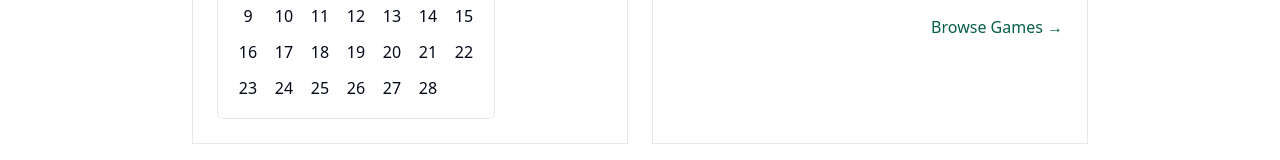
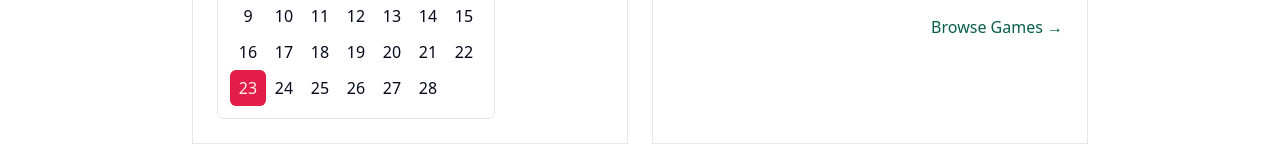
Before and after one commit to indigo-delta/indigo-delta, an Astro site: page / in a window 1280 px wide. Shown: the part 431-591 px from the top of the page. Built offline with nearby package versions, Linux system fonts and the light colour scheme; Astro itself is replaced by a stand-in of ours.

Commit message:
Date Format

```diff
--- a/components/calendar.tsx
+++ b/components/calendar.tsx
@@ -3,7 +3,7 @@ import { DayPicker } from 'react-day-picker';
 import { cn } from '../lib/utils';
 
 const gameNights = [
-  new Date(2025, 2, 23)
+  new Date(2025, 1, 23)
 ];
 
 export function Calendar() {
```
